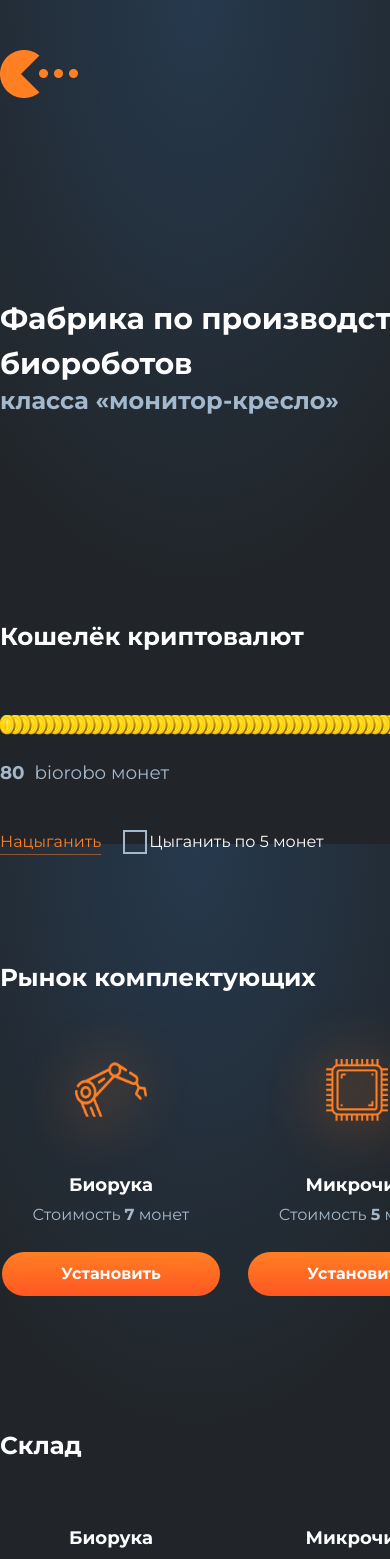
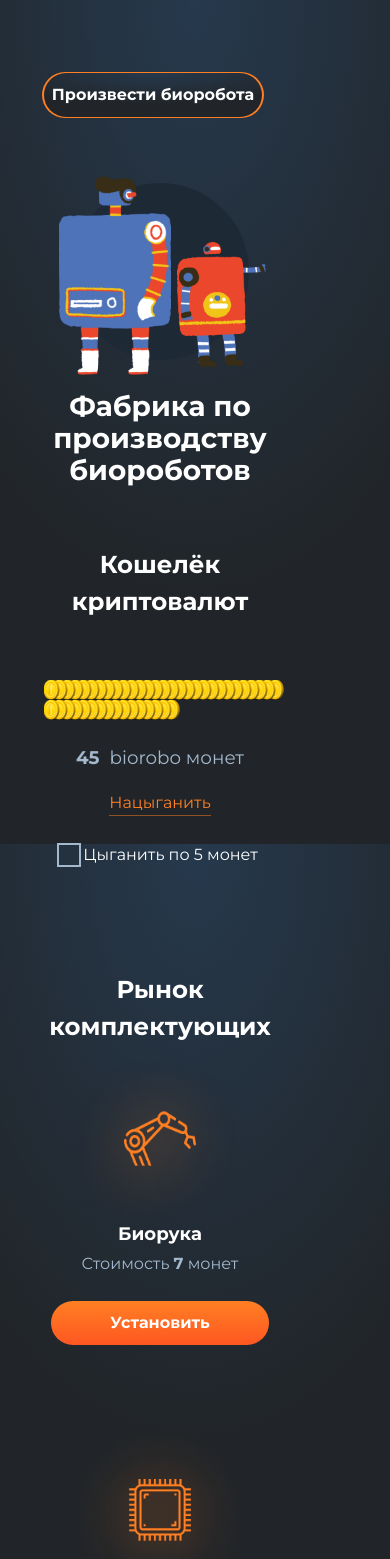
Before and after one commit to V-Kovalenko/biorobot, a Vue app: page / in a window 390 px wide. Shown: the top 1559 px of the page. Built offline with nearby package versions, Linux system fonts and the light colour scheme.

Commit message:
add files

```diff
--- a/src/assets/scss/main.scss
+++ b/src/assets/scss/main.scss
@@ -28,30 +28,24 @@ body {
   h1 {
     font-weight: 600;
     font-size: 56px;
-    //font-size: calc(28px + 28 * (100vw / 1920));
     @include adaptiv-font(56, 28);
-    //@media screen and (min-width: 1025px) and (max-width: 1920px){
-    //  font-size: 56px;
-    //  line-height: 72px;
-    //}
-    //
-    //@media screen and (min-width: 769px) and (max-width: 1024px){
-    //  font-size: 48px;
-    //  line-height: 56px;
-    //}
-    //@media screen and (min-width: 480px) and (max-width: 768px){
-    //  font-size: 48px;
-    //  line-height: 56px;
-    //}
-    //@media (min-width: 320px) and (max-width: 479px){
-    //  font-size: 28px;
-    //  line-height: 32px;
-    //}
+    @media screen and (min-width: 1024px) and (max-width: 1919px) {
+      @include font-style(48, 56, 600);
+    }
+    @media screen and (min-width: 768px) and (max-width: 1023px) {
+      @include font-style(32, 40, 600);
+    }
+    @media screen and (min-width: 320px) and (max-width: 767px) {
+      @include font-style(28, 32, 600);
+    }
   }
 
   h2 {
     @include adaptiv-font(32, 24);
-    color: $color-h2
+    color: $color-h2;
+    @media screen and (min-width: 1024px) and (max-width: 1919px) {
+      @include font-style(24, 32, 600);
+    }
   }
 
   h3 {
@@ -61,16 +55,19 @@ body {
   @include adaptiv-font(20, 18);
   font-weight: 600;
   color: $color-h2;
+  @media screen and (min-width: 1024px) and (max-width: 1919px) {
+    @include font-style(18, 24, 600);
+  }
 }
   .text {
-    @include font-style(16px, 24px, 500);
+    @include font-style(16, 24, 500);
     color: $color-text-text;
   }
   .medium-text {
-    @include font-style(14px, 20px, 500)
+    @include font-style(14, 20, 500)
   }
   .second-text {
-    @include font-style(12px, 16px, 400);
+    @include font-style(12, 16, 400);
     color: #A3B8CC;
   ;
   }
--- a/src/assets/scss/mixin.scss
+++ b/src/assets/scss/mixin.scss
@@ -1,5 +1,5 @@
 @mixin font-style ($fs, $lh, $fw) {
-  font-size: $fs;
-  line-height: $lh;
+  font-size: #{$fs}px;
+  line-height: #{$lh}px;
   font-weight: $fw;
 }
--- a/src/components/Header.vue
+++ b/src/components/Header.vue
@@ -11,12 +11,13 @@ import UiButton from "@/components/ui/UiButton.vue";
           alt="Logo"
           class="header__logo"
         />
-        <a href="/#produce"
-          ><UiButton
+        <a href="/#produce">
+          <UiButton
             btn-title="Произвести биоробота"
             :btn-orange="true"
             class="header__button"
-        /></a>
+          />
+        </a>
       </div>
 
       <div class="header__content container-content">
@@ -45,61 +46,131 @@ import UiButton from "@/components/ui/UiButton.vue";
 <style scoped lang="scss">
 @import "@/assets/scss/mixin";
 @import "@/assets/scss/colors";
+
 .header {
   margin-bottom: 124px;
+  @media screen and (max-width: 767px) {
+    margin-bottom: 60px;
+  }
+
   &__container {
   }
+
   &__top {
     display: flex;
     justify-content: space-between;
     align-items: center;
 
     margin: 48px 0 120px 0;
+    @media screen and (max-width: 767px) {
+      margin-bottom: 60px;
+    }
   }
+
   &__logo {
     display: inline;
+    @media screen and (max-width: 767px) {
+      display: none;
+    }
   }
+
   &__button {
     color: $color-h2;
+    @media screen and (max-width: 767px) {
+      //margin: 0;
+    }
   }
 
   &__content {
     display: flex;
     justify-content: center;
     align-items: center;
+    @media screen and (max-width: 767px) {
+      display: grid;
+      grid-template-rows: 1fr auto;
+      justify-items: center;
+      align-items: center;
+    }
   }
+
   &__content-title {
     max-width: 470px;
+    @media screen and (max-width: 767px) {
+      order: 2;
+    }
   }
+
   &__h1 {
     color: $color-h2;
+    @media screen and (min-width: 768px) and (max-width: 1023px) {
+      max-width: 259px;
+    }
+    @media screen and (max-width: 767px) {
+      max-width: 236px;
+      order: 2;
+      text-align: center;
+    }
   }
+
   &__text {
-    @include font-style(24px, 32px, 600);
+    @include font-style(24, 32, 600);
     color: #a3b8cc;
+    @media screen and (min-width: 1024px) and (max-width: 1919px) {
+      @include font-style(18, 24, 600);
+    }
+    @media screen and (min-width: 768px) and (max-width: 1023px) {
+      @include font-style(14, 20, 600);
+    }
+    @media screen and (min-width: 768px) and (max-width: 1023px) {
+      display: none;
+    }
+    @media screen and (max-width: 767px) {
+      display: none;
+    }
   }
+
   &__content-bg {
-    //display: flex;
-    //justify-content: space-between;
     position: relative;
     width: 275px;
     height: 275px;
     background: #1e2936;
     border-radius: 100%;
+
+    @media screen and (max-width: 1919px) {
+      width: 177px;
+      height: 177px;
+    }
+    @media screen and (max-width: 767px) {
+      order: 1;
+      margin-bottom: 30px;
+    }
   }
+
   &__content-img_blue {
     max-width: 176.49px;
     max-height: 309.31px;
     position: absolute;
     top: -7px;
     left: -23px;
+    @media screen and (max-width: 1919px) {
+      max-width: 113px;
+      max-height: 199px;
+      left: -13px;
+    }
   }
+
   &__content-img_orange {
     max-width: 138.35px;
     max-height: 195.89px;
     position: absolute;
     top: 95px;
     left: 163px;
+    @media screen and (max-width: 1919px) {
+      max-width: 89px;
+      max-height: 126px;
+      top: 59px;
+      left: 105px;
+    }
   }
 }
 </style>
--- a/src/components/Market.vue
+++ b/src/components/Market.vue
@@ -47,6 +47,7 @@ const buyDetails = (item) => {
 </template>
 
 <style scoped lang="scss">
+@import "@/assets/scss/mixin";
 .market {
   margin-bottom: 100px;
   &__content {
@@ -57,6 +58,10 @@ const buyDetails = (item) => {
     flex-direction: column;
   }
   &__h2 {
+    @media screen and (max-width: 767px) {
+      max-width: 236px;
+      text-align: center;
+    }
   }
   &__cards {
     display: flex;
@@ -64,12 +69,20 @@ const buyDetails = (item) => {
     align-items: center;
     flex-wrap: wrap;
     column-gap: 24px;
+    @media screen and (max-width: 767px) {
+      display: grid;
+      justify-items: center;
+      align-items: center;
+    }
   }
   &__card {
     display: grid;
     grid-auto-rows: min-content;
     justify-items: center;
     align-items: center;
+    @media screen and (max-width: 767px) {
+      margin-bottom: 40px;
+    }
   }
   &__card-img {
     position: relative;
@@ -80,6 +93,9 @@ const buyDetails = (item) => {
     margin-bottom: 5px;
     position: relative;
     top: -25px;
+    //@media screen and (min-width: 1024px) and (max-width: 1919px) {
+    //  @include font-style(18, 24, 500);
+    //}
   }
   &__card-text {
     margin-bottom: 24px;
--- a/src/components/Stock.vue
+++ b/src/components/Stock.vue
@@ -59,6 +59,7 @@ const sellDetails = (item) => {
 </template>
 
 <style scoped lang="scss">
+@import "@/assets/scss/mixin";
 .stock {
   &__content {
     display: grid;
@@ -67,6 +68,9 @@ const sellDetails = (item) => {
 
   &__h2 {
     margin-bottom: 60px;
+    @media screen and (max-width: 767px) {
+      text-align: center;
+    }
   }
 
   &__cards {
@@ -75,6 +79,11 @@ const sellDetails = (item) => {
     align-items: center;
     flex-wrap: wrap;
     column-gap: 24px;
+    @media screen and (max-width: 767px) {
+      display: grid;
+      justify-items: center;
+      align-items: center;
+    }
   }
 
   &__card {
@@ -82,6 +91,9 @@ const sellDetails = (item) => {
     grid-auto-rows: min-content;
     justify-items: center;
     align-items: center;
+    @media screen and (max-width: 767px) {
+      margin-bottom: 40px;
+    }
   }
 
   &__card-title {
--- a/src/components/Wallet.vue
+++ b/src/components/Wallet.vue
@@ -65,6 +65,7 @@ function sendEmitShowError() {
 
 <style scoped lang="scss">
 @import "@/assets/scss/colors";
+@import "@/assets/scss/mixin";
 
 .wallet {
   margin-bottom: 104px;
@@ -74,15 +75,38 @@ function sendEmitShowError() {
     flex-direction: column;
     justify-content: center;
     align-items: start;
+    @media screen and (max-width: 767px) {
+      display: grid;
+      grid-template-rows: repeat(4, auto);
+      justify-items: center;
+      align-items: center;
+    }
   }
 
   &__h2 {
     margin-bottom: 60px;
+    @media screen and (min-width: 1024px) and (max-width: 1919px) {
+      margin-bottom: 40px;
+    }
+    @media screen and (min-width: 768px) and (max-width: 1023px) {
+      max-width: 366px;
+    }
+    @media screen and (max-width: 767px) {
+      max-width: 236px;
+      text-align: center;
+    }
   }
 
   &__coins {
     display: flex;
     flex-wrap: wrap;
+    @media screen and (min-width: 768px) and (max-width: 1023px) {
+      max-width: 337px;
+    }
+    @media screen and (max-width: 767px) {
+      max-width: 233px;
+      margin-bottom: 0;
+    }
   }
 
   &__money-img {
@@ -96,18 +120,32 @@ function sendEmitShowError() {
     margin: 24px 0 44px 0;
     display: flex;
     gap: 10px;
+    @media screen and (max-width: 767px) {
+      margin-bottom: 20px;
+    }
   }
 
   &__number-money {
     font-weight: 700;
+    @media screen and (min-width: 1024px) and (max-width: 1919px) {
+      @include font-style(18, 24, 700);
+    }
   }
 
   &__text-money {
+    @media screen and (min-width: 1024px) and (max-width: 1919px) {
+      @include font-style(18, 24, 500);
+    }
   }
 
   &__gypsy {
     display: flex;
     gap: 27px;
+    @media screen and (max-width: 767px) {
+      display: grid;
+      justify-items: center;
+      align-items: center;
+    }
   }
 
   &__gypsy-1 {
--- a/src/components/pages/HomePage.vue
+++ b/src/components/pages/HomePage.vue
@@ -60,6 +60,9 @@ const showModalErrorStock = () => {
     justify-content: center;
     align-items: self-start;
     margin: 0 auto;
+    @media screen and (max-width: 767px) {
+      padding: 24px 42px;
+    }
   }
 }
 </style>
--- a/src/stores/useCoins.js
+++ b/src/stores/useCoins.js
@@ -2,7 +2,7 @@ import { defineStore } from "pinia";
 import { computed, ref } from "vue";
 
 const useCoins = defineStore("useCoins", () => {
-  const coins = ref(80);
+  const coins = ref(45);
   const textCoins = computed(() => {
     if (coins.value === 1) {
       return "biorobo монета";
```
Also changed, not shown: src/components/Production.vue (+3 -5 lines).
